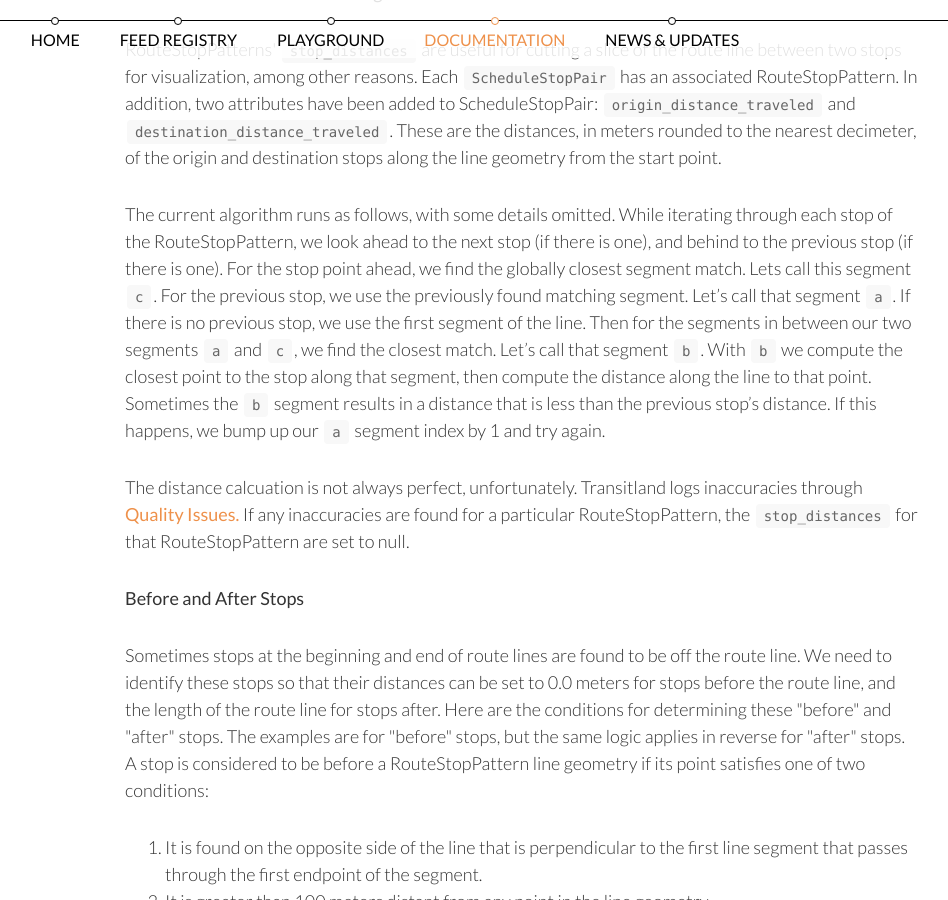
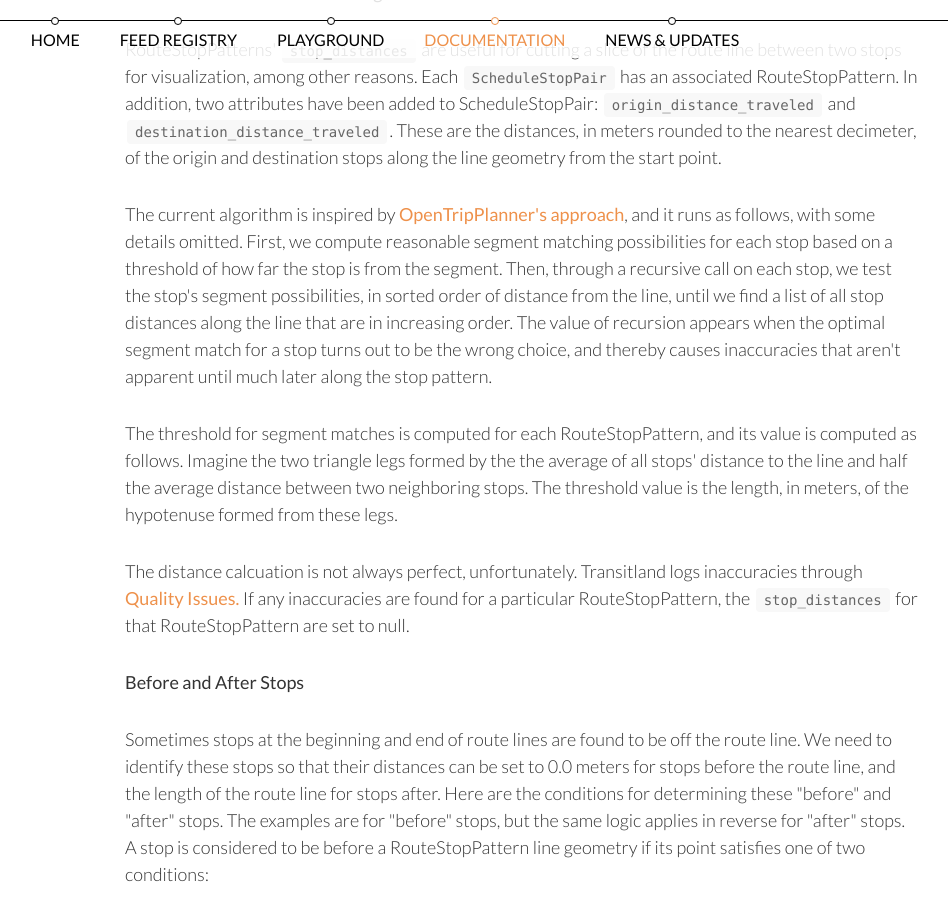
Before and after one commit to transitland/www-transit-land, a Jekyll site: the page built from documentation/datastore/routes-and-route-stop-patterns.html, in a window 1280 px wide and 900 px high, scrolled down 10247 px. Shown: the whole window, without its empty margins (255-1203 px from the left). Built offline with Jekyll 4.4.1, drawn with Linux system fonts in a browser that asks for light colours; nearby versions of some CDN libraries.

Commit message:
updated to reflect new stop distances algo

```diff
--- a/documentation/datastore/routes-and-route-stop-patterns.html
+++ b/documentation/datastore/routes-and-route-stop-patterns.html
@@ -1000,7 +1000,7 @@ layout: documentation
 <h5>Distance calculation heuristic algorithm</h5>
 <p>RouteStopPatterns' <code>stop_distances</code> are useful for cutting a slice of the route line between two stops for visualization, among other reasons. Each <a href="schedules.html"><code>ScheduleStopPair</code></a> has an associated RouteStopPattern. In addition, two attributes have been added to ScheduleStopPair: <code>origin_distance_traveled</code> and <code>destination_distance_traveled</code>. These are the distances, in meters rounded to the nearest decimeter, of the origin and destination stops along the line geometry from the start point.</p>
 
-<p>The current algorithm runs as follows, with some details omitted. While iterating through each stop of the RouteStopPattern, we look ahead to the next stop (if there is one), and behind to the previous stop (if there is one). For the stop point ahead, we find the globally closest segment match. Lets call this segment <code>c</code>. For the previous stop, we use the previously found matching segment. Let’s call that segment <code>a</code>. If there is no previous stop, we use the first segment of the line. Then for the segments in between our two segments <code>a</code> and <code>c</code>, we find the closest match. Let’s call that segment <code>b</code>. With <code>b</code> we compute the closest point to the stop along that segment, then compute the distance along the line to that point. Sometimes the <code>b</code> segment results in a distance that is less than the previous stop’s distance. If this happens, we bump up our <code>a</code> segment index by 1 and try again.</p>
+<p>The current algorithm is inspired by <a target="_blank" href="https://github.com/opentripplanner/OpenTripPlanner">OpenTripPlanner's approach</a>, and it runs as follows, with some details omitted. First, we compute reasonable segment matching possibilities for each stop based on a threshold of how far the stop is from the segment. Then, through a recursive call on each stop, we test the stop's segment possibilities, in sorted order of distance from the line, until we find a list of all stop distances along the line that are in increasing order. The value of recursion appears when the optimal segment match for a stop turns out to be the wrong choice, and thereby causes inaccuracies that aren't apparent until much later along the stop pattern.</p><p>The threshold for segment matches is computed for each RouteStopPattern, and its value is computed as follows. Imagine the two triangle legs formed by the the average of all stops' distance to the line and half the average distance between two neighboring stops. The threshold value is the length, in meters, of the hypotenuse formed from these legs.</p>
 
 <p>The distance calcuation is not always perfect, unfortunately. Transitland logs inaccuracies through <a href="quality_issues.html">Quality Issues.</a> If any inaccuracies are found for a particular RouteStopPattern, the <code>stop_distances</code> for that RouteStopPattern are set to null.</p>
 
```
